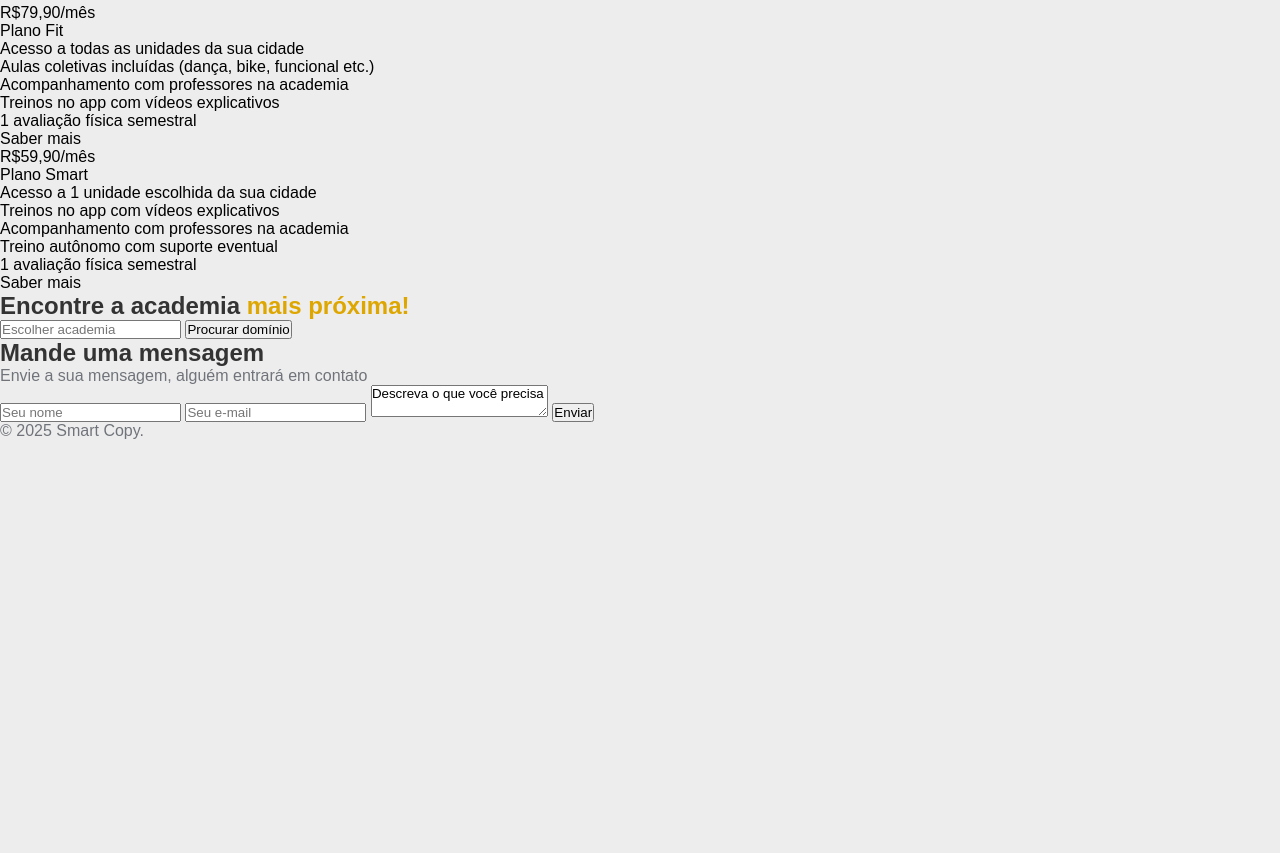
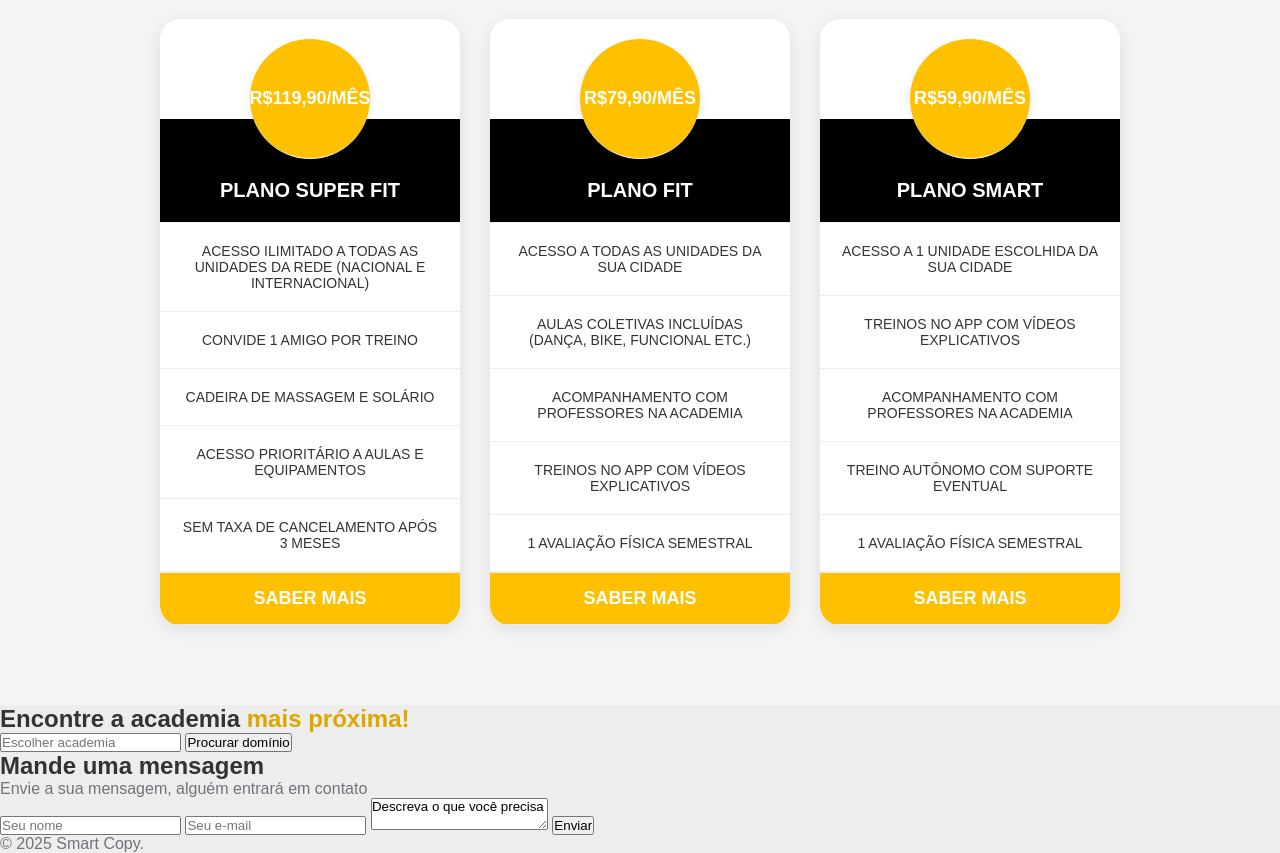
Before and after one commit to DylanPereira33/treinando-html, a plain HTML site: page Iron_house/index.html in a window 1280 px wide. Shown: the part 814-1667 px from the top of the page. Before the commit the page ends 1254 px from the top, so only its background shows below. Drawn offline with Linux system fonts and the light colour scheme.

Commit message:
feat: Adicionando css de preços

```diff
--- a/Iron_house/css/style.css
+++ b/Iron_house/css/style.css
@@ -97,3 +97,98 @@
   b{
     color: #dea600;
   }
+  /* prices and plans */
+  .pricing-container {
+    padding: 5rem 0;
+    text-align: center;
+    background-color: #f5f5f5;
+  }
+
+  .pricing-container h2 {
+    font-size: 36px;
+    margin-bottom: 10px;
+  }
+
+  .pricing-container p {
+    font-size: 20px;
+    color: #555;
+  }
+
+  .plans-container {
+    display: flex;
+    flex-wrap: wrap;
+    justify-content: center;
+    gap: 30px;
+    width: 90%;
+    margin: 50px auto 0;
+  }
+
+  .plan {
+    flex: 1 1 275px;
+    max-width: 300px;
+    background-color: #fff;
+    border-radius: 20px;
+    box-shadow: 0 4px 20px rgba(0, 0, 0, 0.1);
+    overflow: hidden;
+    transition: transform 0.3s ease;
+  }
+
+  .plan:hover {
+    transform: translateY(-5px);
+  }
+
+  .plan ul {
+    padding: 0;
+    margin: 0;
+  }
+
+  .plan li {
+    list-style: none;
+    padding: 20px;
+    border-bottom: 1px solid #eee;
+    text-transform: uppercase;
+    font-size: 14px;
+    color: #333;
+  }
+
+  .plan .price {
+    width: 120px;
+    height: 120px;
+    border-radius: 50%;
+    background-color: #FFC000;
+    color: #fff;
+    font-size: 18px;
+    font-weight: bold;
+    display: flex;
+    align-items: center;
+    justify-content: center;
+    margin: 20px auto -40px;
+    position: relative;
+    z-index: 2;
+    box-shadow: 0 4px 10px rgba(0, 0, 0, 0.1);
+  }
+
+  .plan .plan-name {
+    background-color: #000;
+    color: #fff;
+    padding: 60px 20px 20px;
+    font-size: 20px;
+    font-weight: bold;
+    text-transform: uppercase;
+  }
+
+  .plan .plan-btn {
+    background-color: #FFC000;
+    color: #fff;
+    font-size: 18px;
+    padding: 15px;
+    text-align: center;
+    font-weight: bold;
+    text-transform: uppercase;
+    border-top: 1px solid #eee;
+    transition: background-color 0.3s ease;
+  }
+
+  .plan .plan-btn:hover {
+    background-color: #e0a800;
+  }
```
